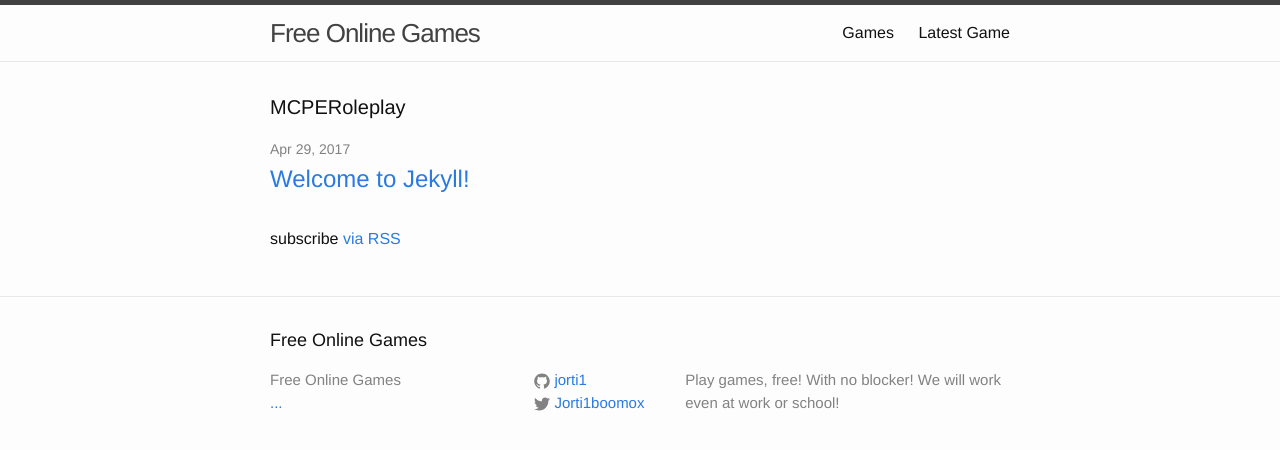
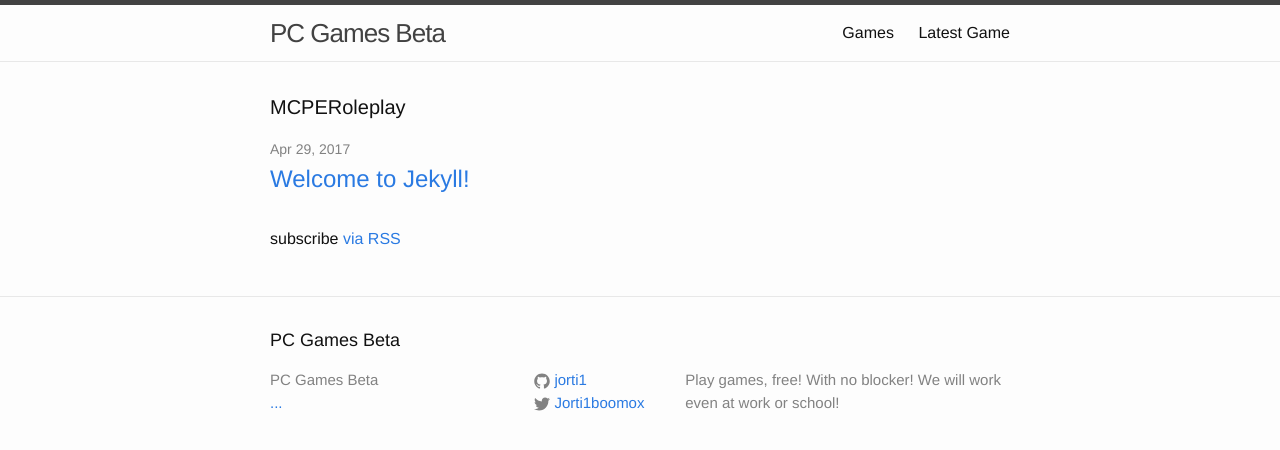
Before and after one commit to jortiz6759/WEBgames, a Jekyll site: the page built from index.html, in a window 1280 px wide. Shown: the top 450 px of the page. Built offline with Jekyll 4.4.1, drawn with Linux system fonts in a browser that asks for light colours.

Commit message:
Update _config.yml

```diff
--- a/_config.yml
+++ b/_config.yml
@@ -6,7 +6,7 @@
 # 'jekyll serve'. If you change this file, please restart the server process.
 
 # Site settings
-title: Free Online Games
+title: PC Games Beta
 email: ...
 description: > # this means to ignore newlines until "baseurl:"
   Play games, free! With no blocker! We will work even at work or school!
```
